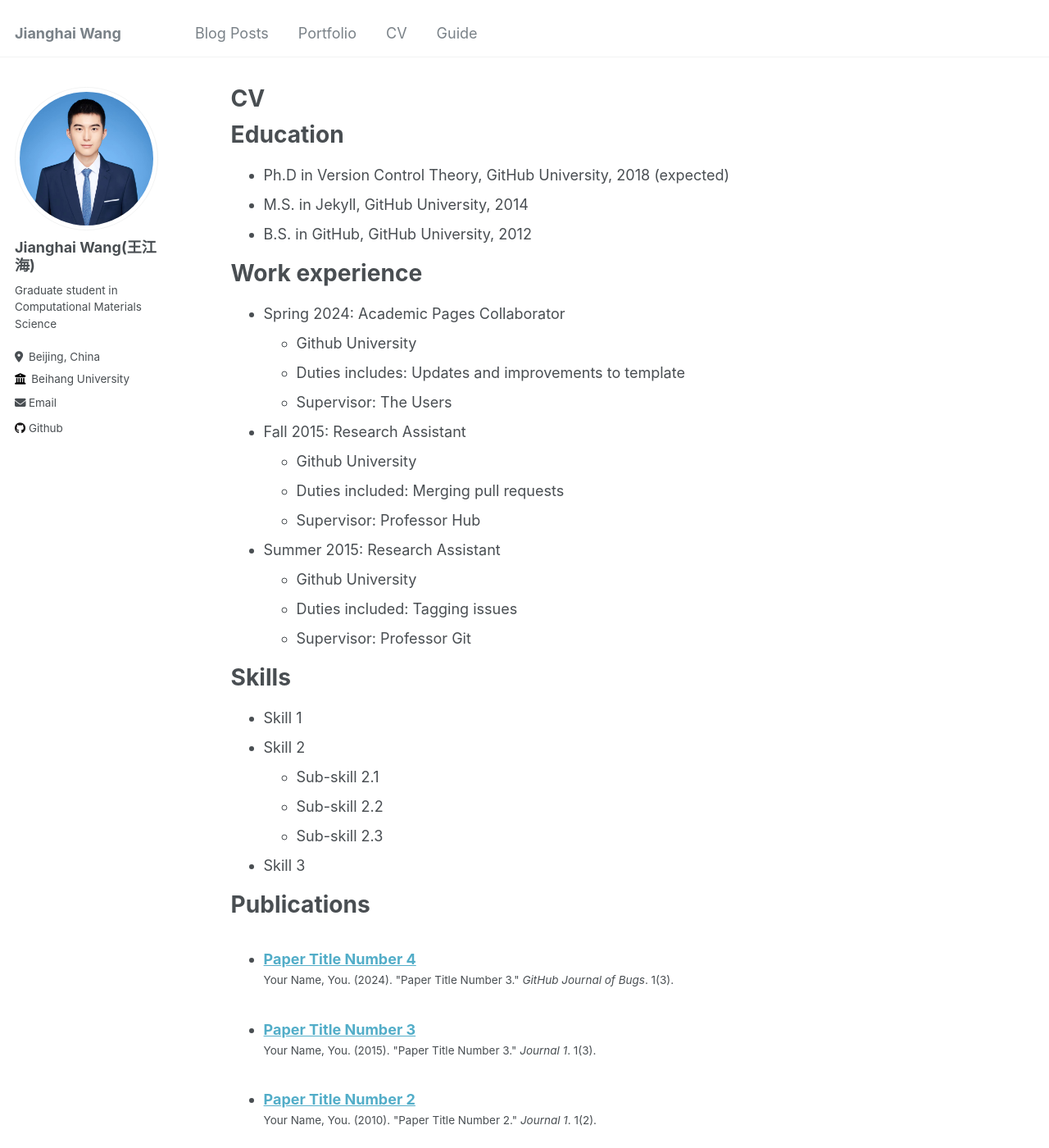
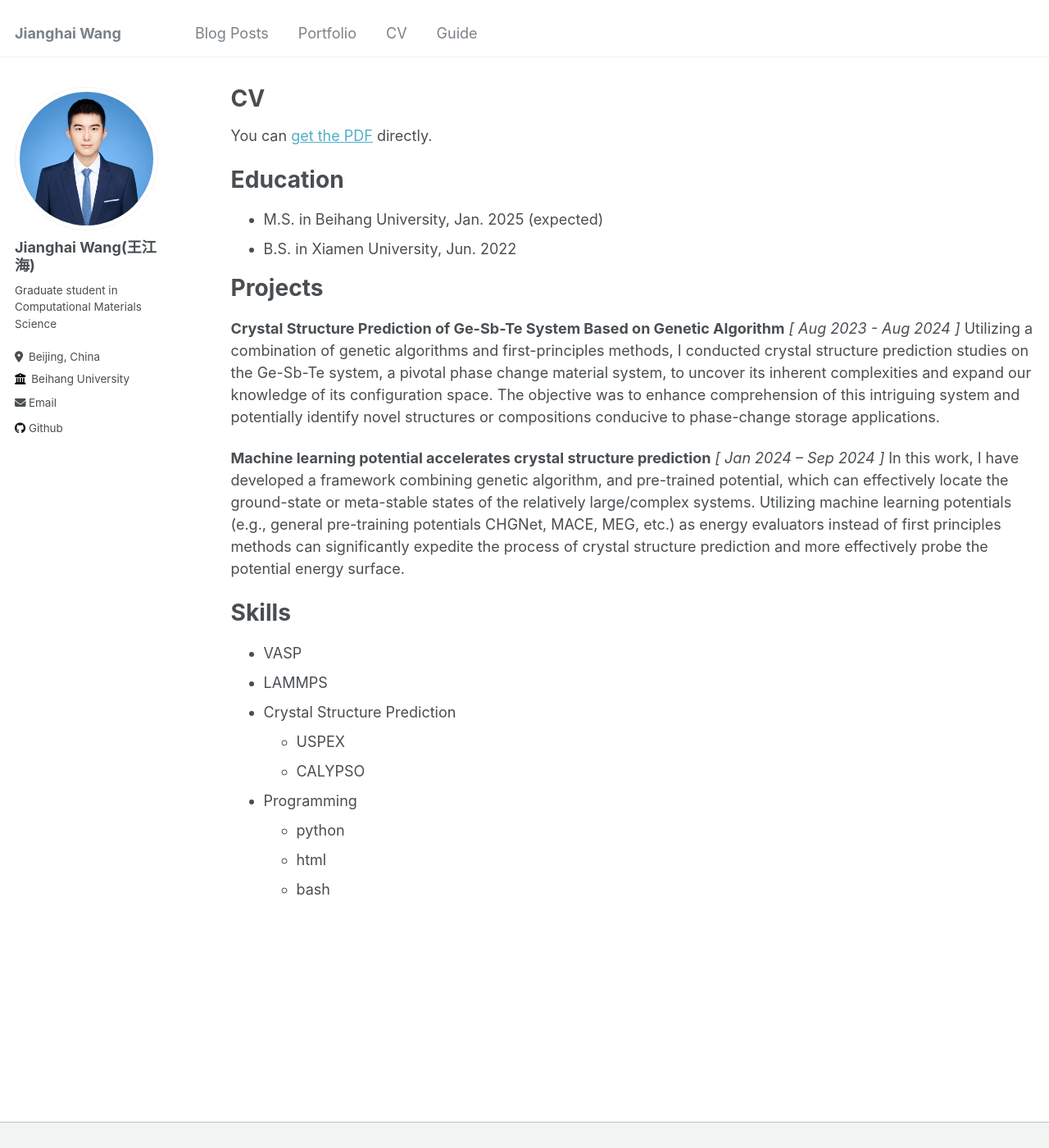
Before and after one commit to Ocean-JH/Ocean-JH.github.io, a Jekyll site: the page built from _pages/cv.md, in a window 1280 px wide and 1400 px high. Shown: the whole window at 82% size. Built offline with Jekyll 4.4.1, drawn with Linux system fonts in a browser that asks for light colours; some of the changed text lies outside the part shown.

Commit message:
modify CV

```diff
--- a/_pages/cv.md
+++ b/_pages/cv.md
@@ -9,56 +9,32 @@ redirect_from:
 
 {% include base_path %}
 
+You can [get the PDF](../files/Curriculum_Vitae.pdf) directly.
+
 Education
 ======
-* Ph.D in Version Control Theory, GitHub University, 2018 (expected)
-* M.S. in Jekyll, GitHub University, 2014
-* B.S. in GitHub, GitHub University, 2012
+- M.S. in Beihang University, Jan. 2025 (expected)
+- B.S. in Xiamen University, Jun. 2022
 
-Work experience
-======
-* Spring 2024: Academic Pages Collaborator
-  * Github University
-  * Duties includes: Updates and improvements to template
-  * Supervisor: The Users
+Projects
+=====
+**Crystal Structure Prediction of Ge-Sb-Te System Based on Genetic Algorithm**
+*[ Aug 2023 - Aug 2024 ]*
+Utilizing a combination of genetic algorithms and first-principles methods, I conducted crystal structure prediction studies on the Ge-Sb-Te system, a pivotal phase change material system, to uncover its inherent complexities and expand our knowledge of its configuration space.
+The objective was to enhance comprehension of this intriguing system and potentially identify novel structures or compositions conducive to phase-change storage applications.
 
-* Fall 2015: Research Assistant
-  * Github University
-  * Duties included: Merging pull requests
-  * Supervisor: Professor Hub
-
-* Summer 2015: Research Assistant
-  * Github University
-  * Duties included: Tagging issues
-  * Supervisor: Professor Git
+**Machine learning potential accelerates crystal structure prediction**
+*[ Jan 2024 – Sep 2024 ]*
+In this work, I have developed a framework combining genetic algorithm, and pre-trained potential, which can effectively locate the ground-state or meta-stable states of the relatively large/complex systems. Utilizing machine learning potentials (e.g., general pre-training potentials CHGNet, MACE, MEG, etc.) as energy evaluators instead of first principles methods can significantly expedite the process of crystal structure prediction and more effectively probe the potential energy surface.
 
 Skills
 ======
-* Skill 1
-* Skill 2
-  * Sub-skill 2.1
-  * Sub-skill 2.2
-  * Sub-skill 2.3
-* Skill 3
-
-Publications
-======
-  <ul>{% for post in site.publications reversed %}
-    {% include archive-single-cv.html %}
-  {% endfor %}</ul>
-
-Talks
-======
-  <ul>{% for post in site.talks reversed %}
-    {% include archive-single-talk-cv.html  %}
-  {% endfor %}</ul>
-
-Teaching
-======
-  <ul>{% for post in site.teaching reversed %}
-    {% include archive-single-cv.html %}
-  {% endfor %}</ul>
-
-Service and leadership
-======
-* Currently signed in to 43 different slack teams
+- VASP
+- LAMMPS
+- Crystal Structure Prediction
+  - USPEX
+  - CALYPSO
+- Programming
+  - python
+  - html
+  - bash
```
Also changed, not shown: 1 other file.
